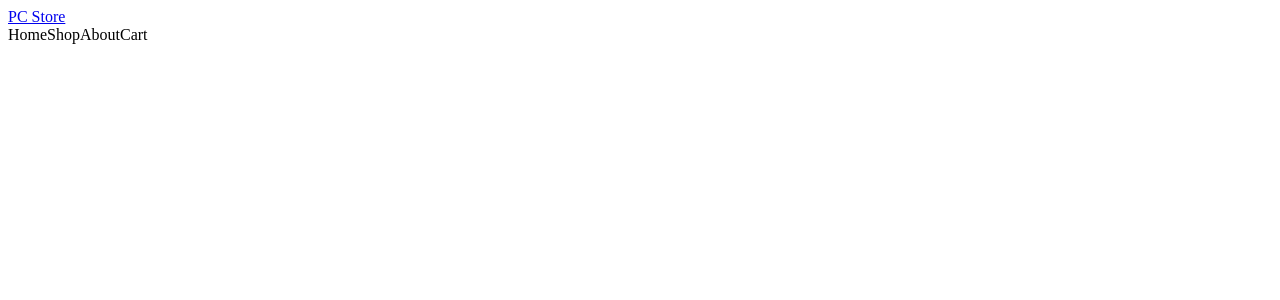
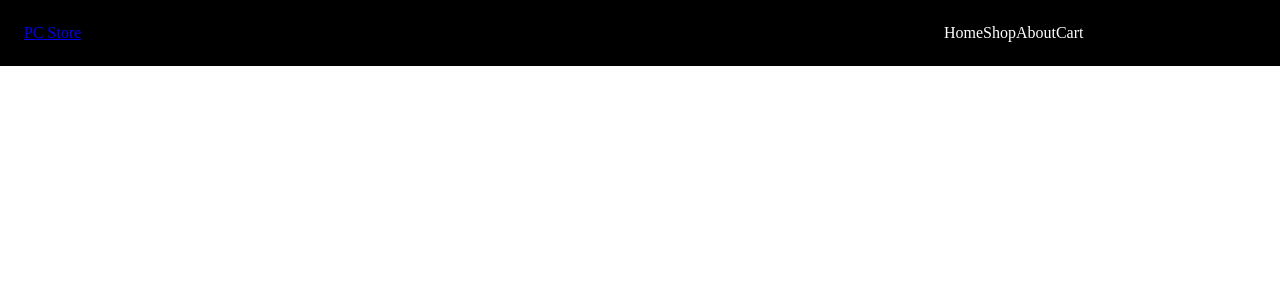
Before and after one commit to juan-est145/Odin-Project_Shopping_Cart, a React (Vite) app: page / in a window 1280 px wide. Shown: the top 300 px of the page. Built offline with nearby package versions, Linux system fonts and the light colour scheme.

Commit message:
Gave some basic styling to the website

```diff
--- a/index.html
+++ b/index.html
@@ -1,13 +1,16 @@
 <!doctype html>
 <html lang="en">
+
 <head>
   <meta charset="UTF-8" />
   <link rel="icon" type="image/svg+xml" href="/vite.svg" />
   <meta name="viewport" content="width=device-width, initial-scale=1.0" />
   <title>PC Store</title>
 </head>
+
 <body>
   <div id="root"></div>
   <script type="module" src="/src/main.jsx"></script>
 </body>
+
 </html>
--- a/src/header.jsx
+++ b/src/header.jsx
@@ -1,5 +1,6 @@
-export default function Header()
-{
+import "./styles/mainPage.css"
+
+export default function Header() {
 	return (
 		<header>
 			<a href="#">PC Store</a>
--- /dev/null
+++ b/src/styles/mainPage.css
@@ -0,0 +1,19 @@
+body {
+	margin: 0px;
+}
+
+header {
+	display: flex;
+	justify-content: space-between;
+	padding: 1.5em;
+	background-color: black;
+	color: white;
+}
+
+header>a {
+	flex-grow: 5;
+}
+
+header>nav {
+	flex-grow: 1;
+}
```
Also changed, not shown: package.json (line endings or trailing spaces), 1 other file (tests, documents, lock files or other folders). Lines whose indentation alone changed are shown as unchanged.
